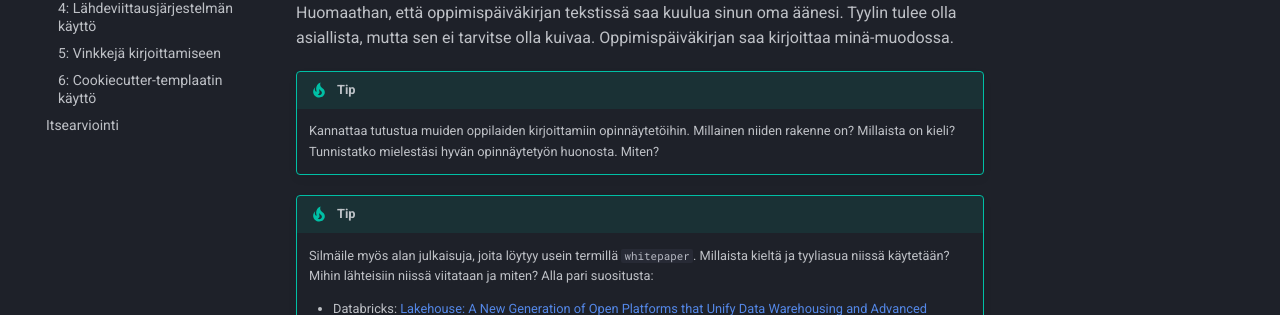
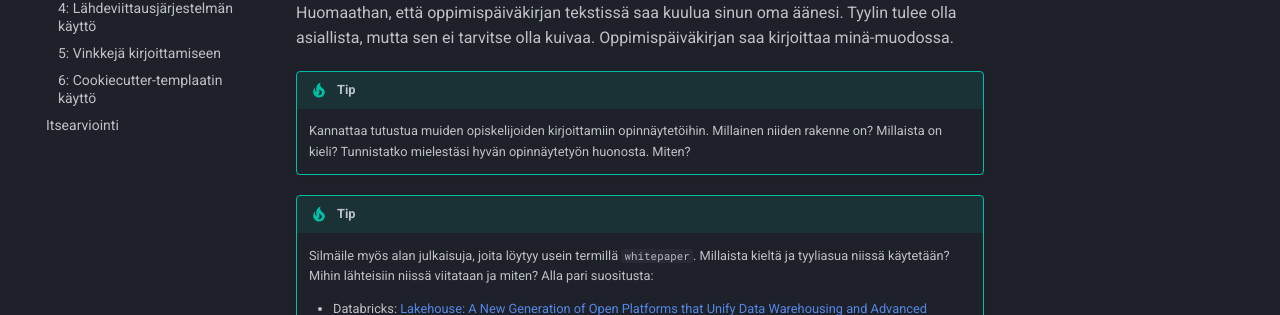
Before and after one commit to sourander/oat, an MkDocs documentation site: the page built from docs/weeks/03_tyyli.md, in a window 1280 px wide and 900 px high, scrolled down 1008 px. Shown: the part 235-550 px from the top of the window. Built offline with MkDocs 1.6.1 and Material for MkDocs 9.7.7, drawn with Linux system fonts in a browser that asks for light colours.

Commit message:
Removed weird usage of word oppilas

```diff
--- a/docs/weeks/03_tyyli.md
+++ b/docs/weeks/03_tyyli.md
@@ -14,7 +14,7 @@ Huomaathan, että oppimispäiväkirjan tekstissä saa kuulua sinun oma äänesi.
 
 !!! tip
 
-    Kannattaa tutustua muiden oppilaiden kirjoittamiin opinnäytetöihin. Millainen niiden rakenne on? Millaista on kieli? Tunnistatko mielestäsi hyvän opinnäytetyön huonosta. Miten?
+    Kannattaa tutustua muiden opiskelijoiden kirjoittamiin opinnäytetöihin. Millainen niiden rakenne on? Millaista on kieli? Tunnistatko mielestäsi hyvän opinnäytetyön huonosta. Miten?
 
 !!! tip
 
```
Also changed, not shown: README.md (+1 -1 lines), docs/weeks/01_rakenne.md (+1 -1 lines), docs/weeks/02_miksi.md (+1 -1 lines).
